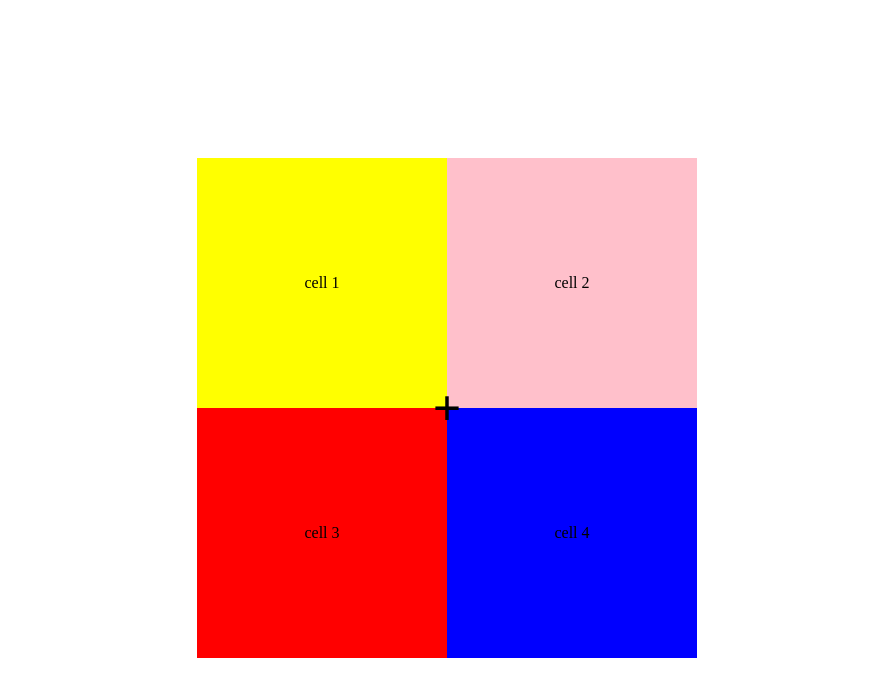
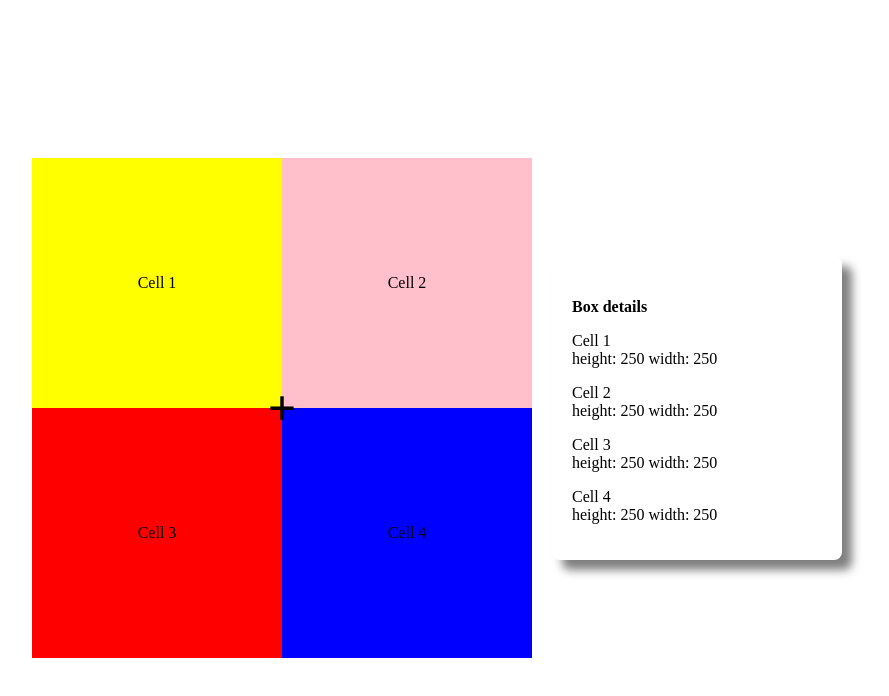
Before and after one commit to rupeshsh001/2X2-Div, a React (Create React App) app: page / in a window 1280 px wide. Shown: the top 696 px of the page, without its empty margins (193-1082 px from the left). Built offline with nearby package versions, Linux system fonts and the light colour scheme.

Commit message:
create the 2*2 layout

```diff
--- a/src/App.js
+++ b/src/App.js
@@ -1,49 +1,4 @@
-// import React from 'react';
-// import './App.css'; // Assuming you have a CSS file to apply the styles
-
-// function App() {
-//     return (
-//         <>
-//             <div className='wrapper'>
-//                 <div className='top-left'></div>
-//                 <div className='top-right'></div>
-//             </div>
-//         </>
-//     );
-// }
-
-// export default App;
-
-// import React, { useState } from 'react';
-// import './App.css';
-
-// function App() {
-//     const [div1Width, setDiv1Width] = useState('50%');
-//     const [div1Height, setDiv1Height] = useState('50%');
-
-//     const handleResize = (newWidth) => {
-//         const newDiv1Width = `${newWidth}%`;
-//         const newDiv2Width = `${100 - newWidth}%`;
-//         setDiv1Width(newDiv1Width);
-//         setDiv1Height(newDiv1Width);
-//     };
-
-//     return (
-//         <div className='grid-container'>
-//             <div className='resizable' style={{ width: div1Width, height: div1Height }}>
-//                 <div className='resize-handle' onMouseUp={() => handleResize(70)}></div>
-//                 {/* Content for the first resizable div */}
-//             </div>
-//             <div className='resizable'>{/* Content for the second resizable div */}</div>
-//             <div className='resizable'>{/* Content for the third resizable div */}</div>
-//             <div className='resizable'>{/* Content for the fourth resizable div */}</div>
-//         </div>
-//     );
-// }
-
-// export default App;
-
-import React from 'react';
+import React, { useState } from 'react';
 import Layout from './Layout';
 
 const App = () => {
@@ -53,64 +8,18 @@ const App = () => {
         cell3: 'cell 3',
         cell4: 'cell 4',
     };
+
+    const [inputs, setInputs] = useState({
+        input1: { isEditing: false, text: 'Cell 1' },
+        input2: { isEditing: false, text: 'Cell 2' },
+        input3: { isEditing: false, text: 'Cell 3' },
+        input4: { isEditing: false, text: 'Cell 4' },
+    });
     return (
         <div style={{ display: 'flex', justifyContent: 'center', width: '100%', height: '100vh', alignItems: 'center' }}>
-            <Layout width={500} height={500} data={divData} />
+            <Layout width={500} height={500} data={divData} inputs={inputs} setInputs={setInputs} />
         </div>
     );
 };
 
 export default App;
-
-// import React, { useState } from 'react';
-// import './App.css';
-
-// const App = () => {
-//     const [pointerPosition, setPointerPosition] = useState({ x: 0, y: 0 });
-
-//     const handleMouseMove = (event) => {
-//         const rect = event.target.getBoundingClientRect();
-//         const x = event.clientX - rect.left;
-//         const y = event.clientY - rect.top;
-//         setPointerPosition({ x, y });
-//     };
-
-//     return (
-//         <div className='outer-rectangle' onMouseMove={handleMouseMove}>
-//             <div
-//                 className='inner-rectangle'
-//                 style={{ left: pointerPosition.x, top: pointerPosition.y, backgroundColor: 'pink' }}
-//             ></div>
-//             <div
-//                 className='inner-rectangle'
-//                 style={{ left: pointerPosition.x, top: pointerPosition.y, backgroundColor: 'pink' }}
-//             ></div>
-//             <div
-//                 className='inner-rectangle'
-//                 style={{ left: pointerPosition.x, top: pointerPosition.y, backgroundColor: 'pink' }}
-//             ></div>
-//             <div
-//                 className='inner-rectangle'
-//                 style={{ left: pointerPosition.x, top: pointerPosition.y, backgroundColor: 'pink' }}
-//             ></div>
-//         </div>
-//     );
-// };
-
-// export default App;
-
-// import React from 'react';
-// import './App.css'; // Assuming you have a CSS file to apply the styles
-
-// function App() {
-//     return (
-//         <div className='wrapper'>
-//             <div className='top-left'></div>
-//             <div className='top-right'></div>
-//             <div className='bottom-left'></div>
-//             <div className='bottom-right'></div>
-//         </div>
-//     );
-// }
-
-// export default App;
--- a/src/Layout.js
+++ b/src/Layout.js
@@ -2,7 +2,7 @@ import React, { useState, useRef, useEffect } from 'react';
 import Draggable from 'react-draggable';
 import './App.css';
 
-function Layout({ width, height, data }) {
+function Layout({ width, height, data, inputs, setInputs }) {
     const myref = useRef();
     const [maxX, setMaxX] = useState(width);
     const [maxY, setMaxY] = useState(height);
@@ -39,11 +39,45 @@ function Layout({ width, height, data }) {
         if (myref?.current?.offsetTop) setMaxY(myref?.current?.offsetTop + height);
     }, []);
 
+    const handleEditClick = (inputKey) => {
+        setInputs((prevInputs) => ({
+            ...prevInputs,
+            [inputKey]: { ...prevInputs[inputKey], isEditing: true },
+        }));
+    };
+
+    const handleBlur = (inputKey) => {
+        setInputs((prevInputs) => ({
+            ...prevInputs,
+            [inputKey]: { ...prevInputs[inputKey], isEditing: false },
+        }));
+    };
+
+    const handleChange = (e, inputKey) => {
+        setInputs((prevInputs) => ({
+            ...prevInputs,
+            [inputKey]: { ...prevInputs[inputKey], text: e.target.value },
+        }));
+    };
+
     return (
+        <>
             <div style={{ position: 'relative', width: width, height: height }} ref={myref}>
                 <div style={{ display: 'flex' }}>
-                <div style={{ width: initialState.x, height: initialState.y, backgroundColor: 'yellow', ...alignCenter }}>
-                    {data.cell1}
+                    <div
+                        style={{ width: initialState.x, height: initialState.y, backgroundColor: 'yellow', ...alignCenter }}
+                    >
+                        {inputs.input1.isEditing ? (
+                            <input
+                                type='text'
+                                value={inputs.input1.text}
+                                onChange={(e) => handleChange(e, 'input1')}
+                                onBlur={() => handleBlur('input1')}
+                                autoFocus
+                            />
+                        ) : (
+                            <span onClick={() => handleEditClick('input1')}>{inputs.input1.text}</span>
+                        )}
                     </div>
                     <div
                         style={{
@@ -53,7 +87,17 @@ function Layout({ width, height, data }) {
                             ...alignCenter,
                         }}
                     >
-                    {data.cell2}
+                        {inputs.input2.isEditing ? (
+                            <input
+                                type='text'
+                                value={inputs.input2.text}
+                                onChange={(e) => handleChange(e, 'input2')}
+                                onBlur={() => handleBlur('input2')}
+                                autoFocus
+                            />
+                        ) : (
+                            <span onClick={() => handleEditClick('input2')}>{inputs.input2.text}</span>
+                        )}
                     </div>
                 </div>
                 <div style={{ display: 'flex' }}>
@@ -65,7 +109,17 @@ function Layout({ width, height, data }) {
                             ...alignCenter,
                         }}
                     >
-                    {data.cell3}
+                        {inputs.input3.isEditing ? (
+                            <input
+                                type='text'
+                                value={inputs.input3.text}
+                                onChange={(e) => handleChange(e, 'input3')}
+                                onBlur={() => handleBlur('input3')}
+                                autoFocus
+                            />
+                        ) : (
+                            <span onClick={() => handleEditClick('input3')}>{inputs.input3.text}</span>
+                        )}
                     </div>
                     <div
                         style={{
@@ -75,7 +129,17 @@ function Layout({ width, height, data }) {
                             ...alignCenter,
                         }}
                     >
-                    {data.cell4}
+                        {inputs.input4.isEditing ? (
+                            <input
+                                type='text'
+                                value={inputs.input4.text}
+                                onChange={(e) => handleChange(e, 'input4')}
+                                onBlur={() => handleBlur('input4')}
+                                autoFocus
+                            />
+                        ) : (
+                            <span onClick={() => handleEditClick('input4')}>{inputs.input4.text}</span>
+                        )}
                     </div>
                 </div>
                 <div
@@ -83,8 +147,7 @@ function Layout({ width, height, data }) {
                         position: 'absolute',
                         top: '50%',
                         left: '50%',
-                    transform: 'translate(-50%,-50%) ',
-                    ...plusStyle,
+                        transform: 'translate(-50%, -50%)',
                     }}
                 >
                     <Draggable
@@ -96,10 +159,59 @@ function Layout({ width, height, data }) {
                             bottom: height / 2,
                         }}
                     >
-                    <div>+</div>
+                        <div
+                            style={{
+                                display: 'flex',
+                                alignItems: 'center',
+                                justifyContent: 'center',
+                                width: '40px',
+                                height: '40px',
+                                ...plusStyle,
+                            }}
+                        >
+                            +
+                        </div>
                     </Draggable>
                 </div>
             </div>
+            <div
+                style={{
+                    backgroundColor: '#ffffff',
+                    borderRadius: '8px',
+                    boxShadow: '10px 10px 10px rgba(0, 0, 0, 0.5)',
+                    padding: '20px',
+                    margin: '20px',
+                    display: 'inline-block',
+                    width: '250px',
+                }}
+            >
+                <h4 style={{ marginBottom: '10px' }}>Box details</h4>
+                <p style={{ display: 'flex', flexDirection: 'column' }}>
+                    <span>Cell 1</span>
+                    <span>
+                        height: {initialState.x} width: {initialState.y}
+                    </span>
+                </p>
+                <p style={{ display: 'flex', flexDirection: 'column' }}>
+                    <span>Cell 2</span>
+                    <span>
+                        height: {Math.abs(width - initialState.x)} width: {initialState.y}
+                    </span>
+                </p>
+                <p style={{ display: 'flex', flexDirection: 'column' }}>
+                    <span>Cell 3</span>
+                    <span>
+                        height: {initialState.x} width: {Math.abs(initialState.y - height)}
+                    </span>
+                </p>
+                <p style={{ display: 'flex', flexDirection: 'column' }}>
+                    <span>Cell 4</span>
+                    <span>
+                        height: {Math.abs(initialState.x - width)} width: {Math.abs(initialState.y - height)}
+                    </span>
+                </p>
+            </div>
+        </>
     );
 }
 
```
Lines whose indentation alone changed are shown as unchanged.
